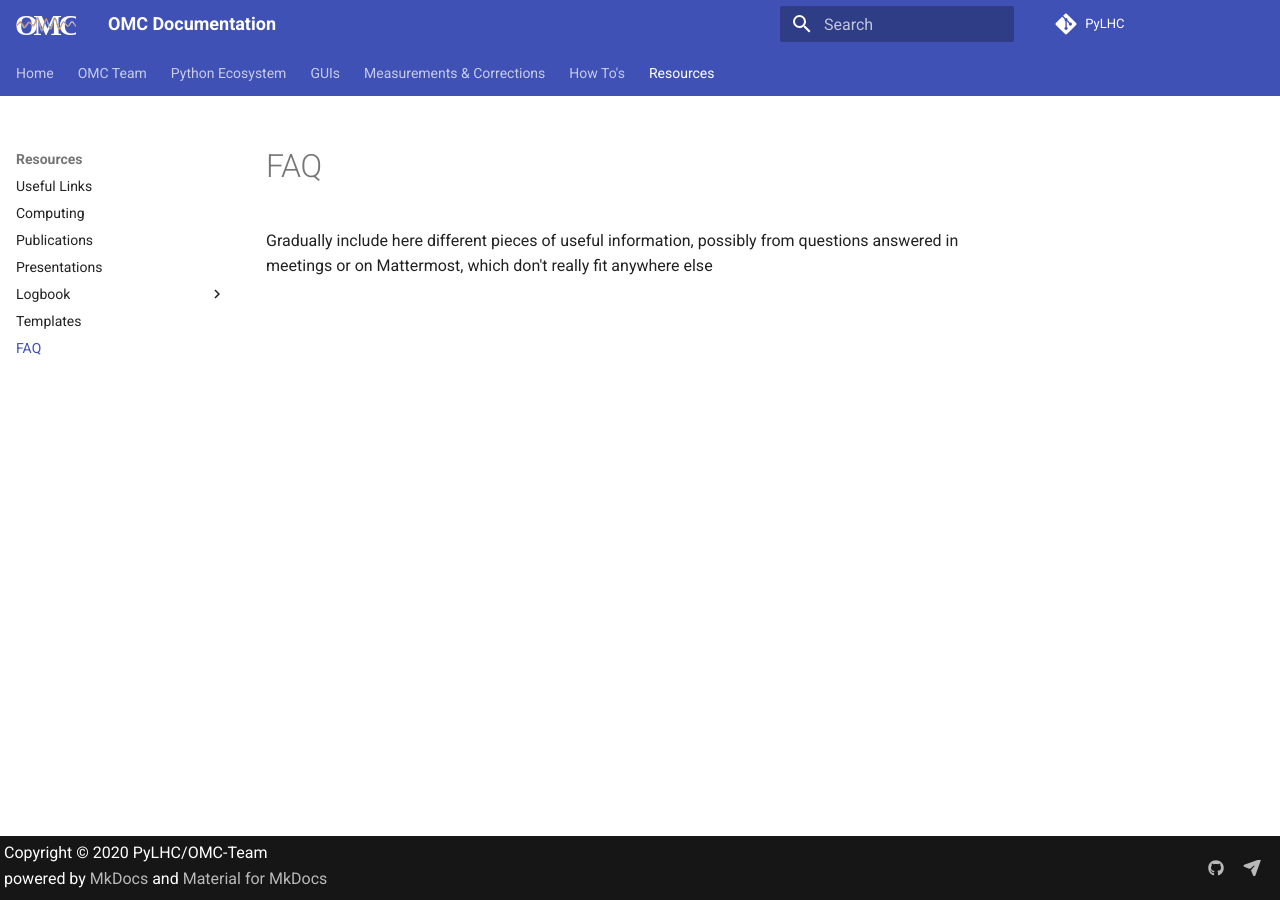
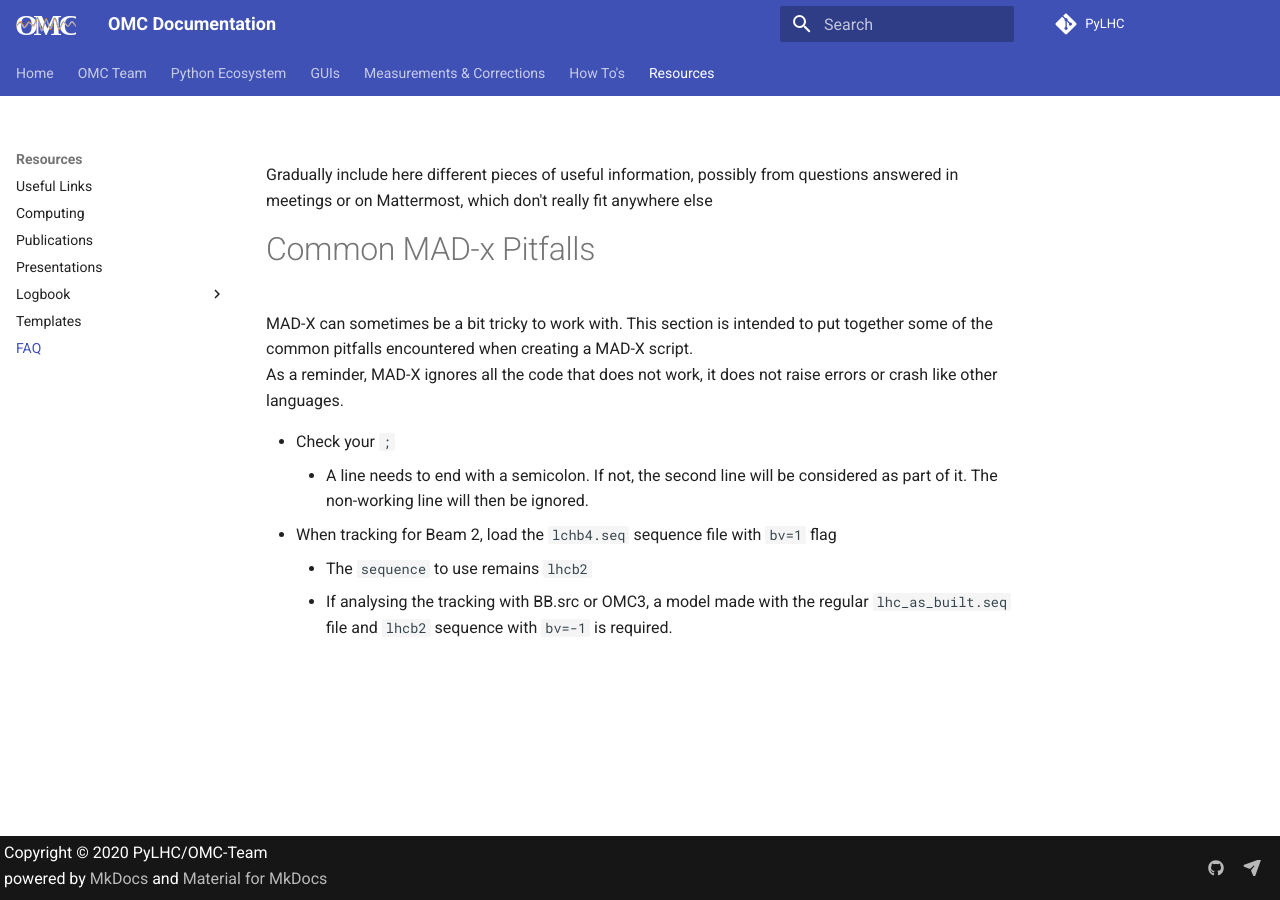
Before and after one commit to pylhc/pylhc.github.io, an MkDocs documentation site: the page built from docs/resources/faqs.md, in a window 1280 px wide. Built offline with MkDocs 1.6.1 and Material for MkDocs 9.7.7, drawn with Linux system fonts in a browser that asks for light colours; comment, search, counter and statistics services are not loaded.

Commit message:
Add some MADX common pitfalls in the FAQ

```diff
--- a/docs/resources/faqs.md
+++ b/docs/resources/faqs.md
@@ -1 +1,18 @@
 Gradually include here different pieces of useful information, possibly from questions answered in meetings or on Mattermost, which don't really fit anywhere else
+
+# Common MAD-x Pitfalls
+
+MAD-X can sometimes be a bit tricky to work with. This section is intended to
+put together some of the common pitfalls encountered when creating a MAD-X
+script.
+As a reminder, MAD-X ignores all the code that does not work, it does not raise
+errors or crash like other languages.
+
+* Check your `;`
+    * A line needs to end with a semicolon. If not, the second line will be
+      considered as part of it. The non-working line will then be ignored.
+* When tracking for Beam 2, load the `lchb4.seq` sequence file with `bv=1` flag
+    * The `sequence` to use remains `lhcb2`
+    * If analysing the tracking with BB.src or OMC3, a model made with the
+      regular `lhc_as_built.seq` file and `lhcb2` sequence with `bv=-1` is
+      required.
```
